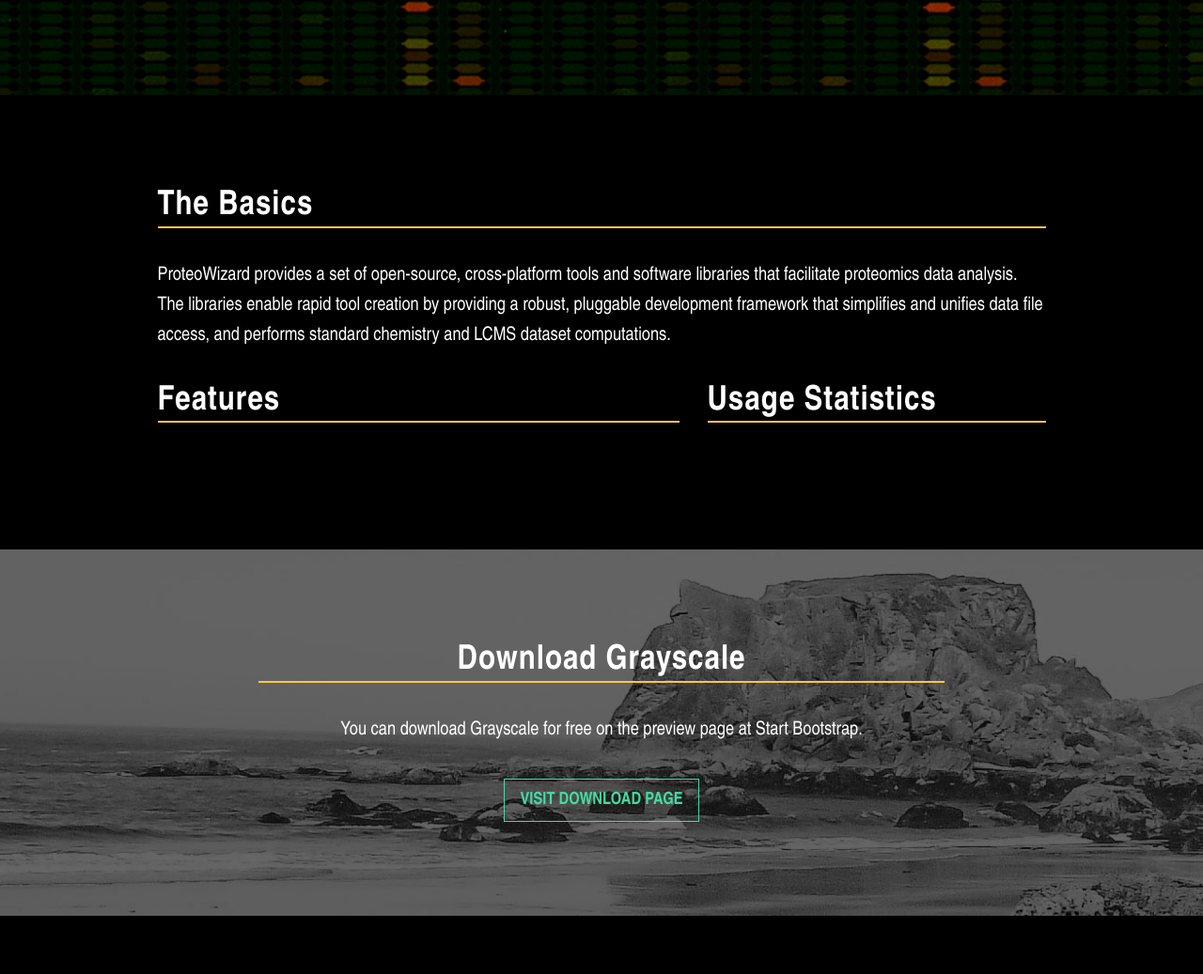
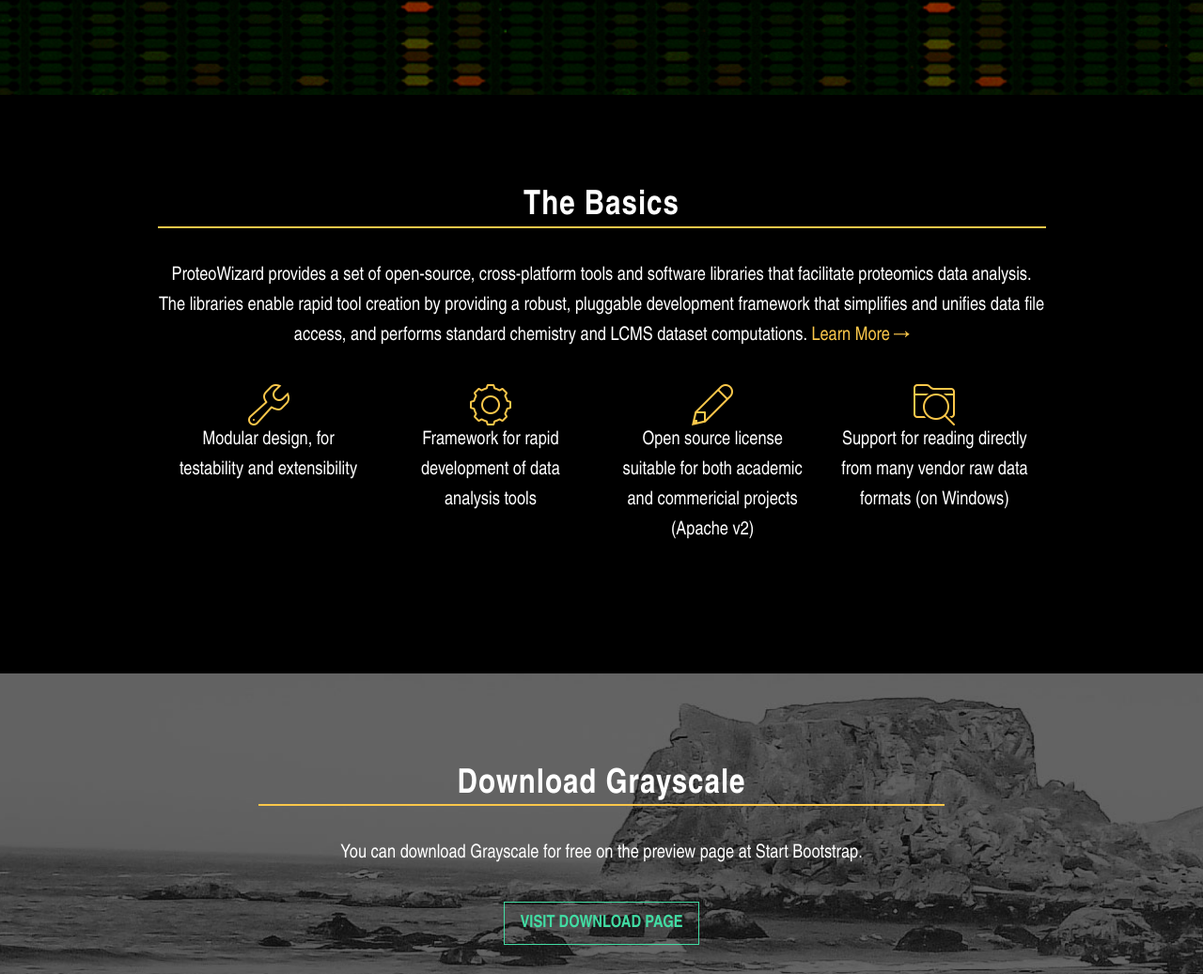
Before and after one commit to mdoshi1/ProteoWizard, a website: page index.html in a window 1280 px wide. Shown: the part 699-1736 px from the top of the page at 94% size. Drawn offline with nearby package versions, Linux system fonts and the light colour scheme.

Commit message:
Add intro text and features
Import features icons

```diff
--- a/css/grayscale.css
+++ b/css/grayscale.css
@@ -44,15 +44,14 @@
   }
 }
 a {
-  color: #42DCA3;
+  color: #FAC74A;
   -webkit-transition: all 0.2s ease-in-out;
   -moz-transition: all 0.2s ease-in-out;
   transition: all 0.2s ease-in-out;
 }
 a:hover,
 a:focus {
-  text-decoration: none;
-  color: #1d9b6c;
+  color: #FAC74A;
 }
 .light {
   font-weight: 400;
@@ -230,6 +229,7 @@
 }
 .content-section {
   padding-top: 50px;
+  text-align: center;
 }
 .content-section h2 {
   border-bottom: 2px solid #FAC74A;
@@ -311,6 +311,7 @@
 }
 footer {
   padding: 50px 0;
+  border-top: 1px solid rgba(255, 255, 255, 0.3);
 }
 footer p {
   margin: 0;
--- a/index.html
+++ b/index.html
@@ -96,15 +96,26 @@
         <div class="row">
             <div class="col-lg-10 col-lg-offset-1">
                 <h2>The Basics</h2>
-                <p>ProteoWizard provides a set of open-source, cross-platform tools and software libraries that facilitate proteomics data analysis. The libraries enable rapid tool creation by providing a robust, pluggable development framework that simplifies and unifies data file access, and performs standard chemistry and LCMS dataset computations.</p>
+                <p>ProteoWizard provides a set of open-source, cross-platform tools and software libraries that facilitate proteomics data analysis. The libraries enable rapid tool creation by providing a robust, pluggable development framework that simplifies and unifies data file access, and performs standard chemistry and LCMS dataset computations. <a href="projects.html">Learn More &rarr;</a></p>
+                <div class="col-sm-6 col-md-3">
+                    <img src="img/Wrench@2x_FAC74A.png">
+                    <p>Modular design, for testability and extensibility</p>
+                </div>
+                <div class="col-sm-6 col-md-3">
+                    <img src="img/Settings 1@2x_FAC74A.png">
+                    <p>Framework for rapid development of data analysis tools</p>
+                </div>
+                <div class="col-sm-6 col-md-3">
+                    <img src="img/Pencil@2x_FAC74A.png">
+                    <p>Open source license suitable for both academic and commericial projects (Apache v2)</p>
+                </div>
+                <div class="col-sm-6 col-md-3">
+                    <img src="img/Folder Search@2x_FAC74A.png">
+                    <p>Support for reading directly from many vendor raw data formats (on Windows)</p>
+                </div>
             </div>
-        </div>
-        <div class="row">
-            <div class="col-lg-6 col-lg-offset-1">
-                <h2>Features</h2>
-            </div>
-            <div class="col-lg-4">
-                <h2>Usage Statistics</h2>
+            <div class="col-lg-10 col-lg-offset-1">
+
             </div>
         </div>
     </section>
```
Also changed, not shown: img/Command Line@2x_FAC74A.png (added), img/Floppy Disk 2@2x_FAC74A.png (added), img/Folder Search@2x_FAC74A.png (added), img/Hard Drive@2x_FAC74A.png (added), img/OS Windows@2x_FAC74A.png (added), img/Pencil@2x_FAC74A.png (added), img/Settings 1@2x_FAC74A.png (added), img/Wrench@2x_FAC74A.png (added).
